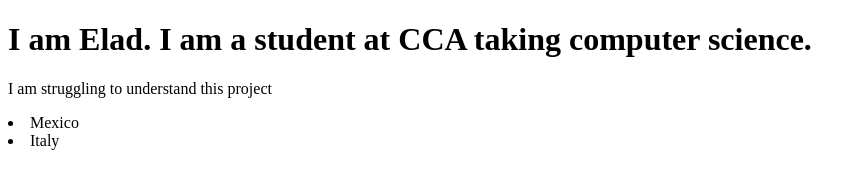
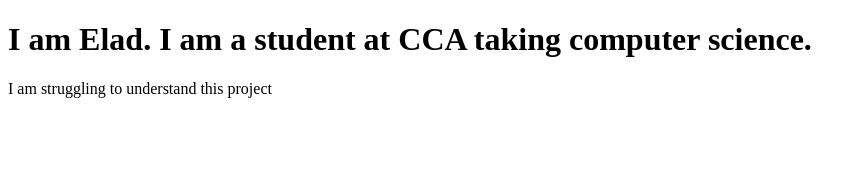
Before and after one commit to EladAnbar/apcsp-website, a plain HTML site: page index.html in a window 1280 px wide. Shown: the whole page, without its empty margins (0-866 px from the left). Drawn offline with Linux system fonts and the light colour scheme.

Commit message:
Update index.html

```diff
--- a/index.html
+++ b/index.html
@@ -9,8 +9,8 @@
 
     <p>I am struggling to understand this project</p>
 
-    <li>Mexico</li>
-    <li>Italy</li>
+    <a href="reference.html"</a>
+
 
   </body>
 </html>
```
